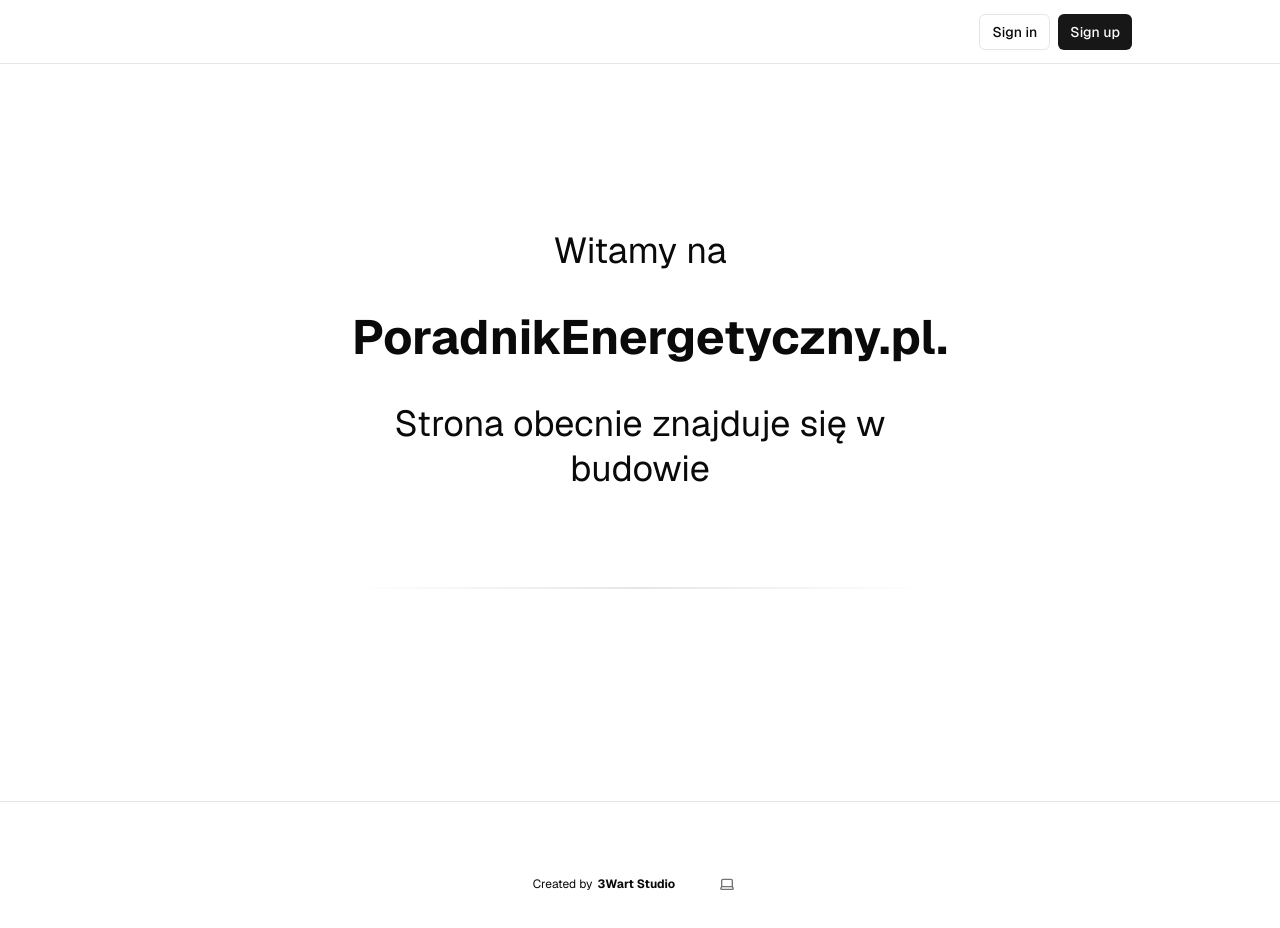
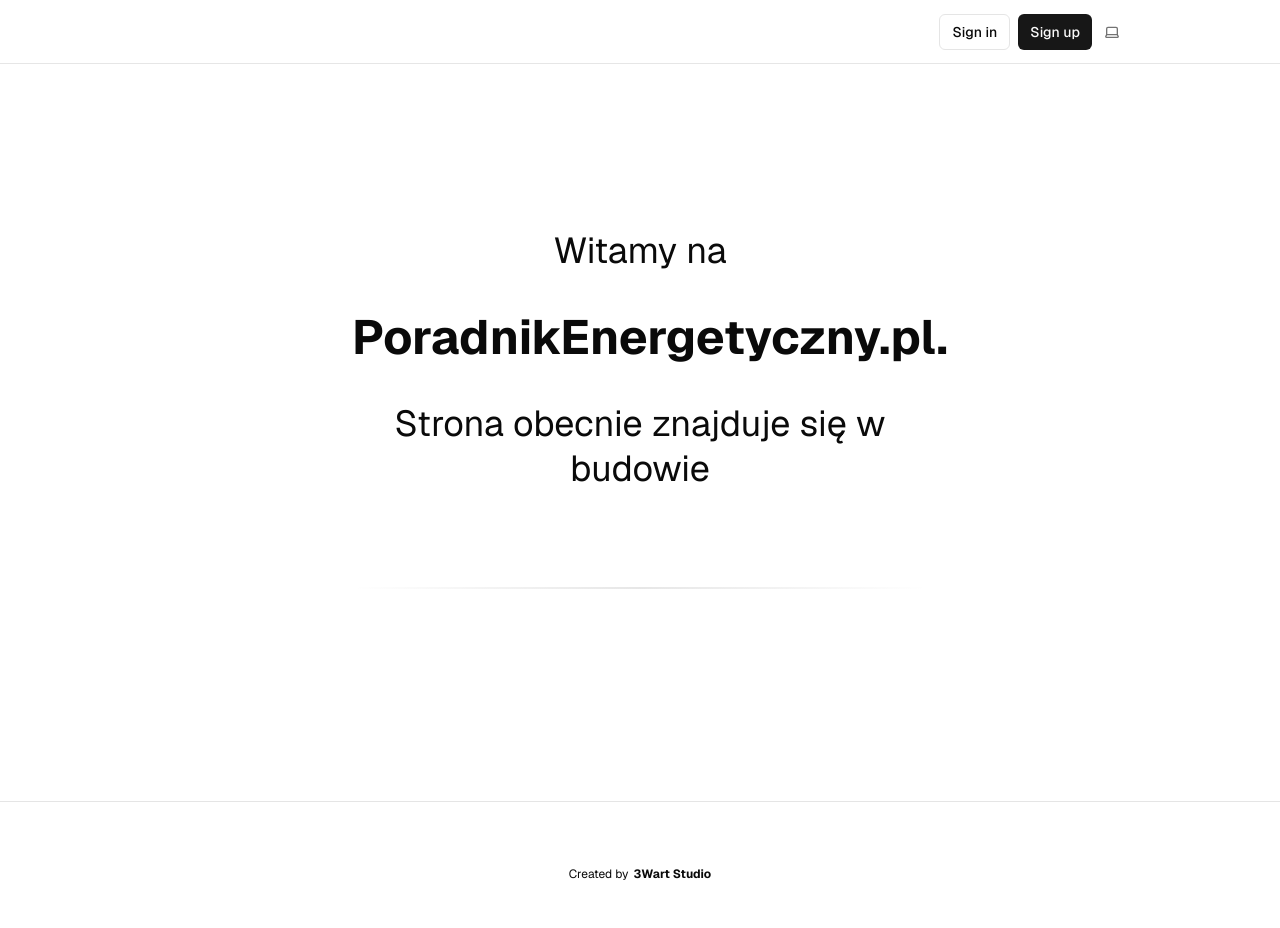
Before and after one commit to lymbf/poradnikenergetyczny, a Next.js app: page / in a window 1280 px wide. Shown: the top 928 px of the page. Built offline with nearby package versions, Linux system fonts and the light colour scheme; no server answers.

Commit message:
theme switcher moved to header

```diff
--- a/app/@header/page.tsx
+++ b/app/@header/page.tsx
@@ -1,14 +1,16 @@
 import {hasEnvVars} from "@/utils/supabase/check-env-vars";
 import {EnvVarWarning} from "@/components/env-var-warning";
 import HeaderAuth from "@/components/header-auth";
+import {ThemeSwitcher} from "@/components/theme-switcher";
 
 export default function Default() {
     return <nav className="w-full flex justify-center border-b border-b-foreground/10 h-16">
-        <div className="w-full max-w-5xl flex justify-between items-center p-3 px-5 text-sm">
+        <div className="w-full max-w-5xl flex justify-end items-center p-3 px-5 text-sm">
             <div className="flex gap-5 items-center font-semibold">
 
             </div>
             {!hasEnvVars ? <EnvVarWarning/> : <HeaderAuth/>}
+            <ThemeSwitcher/>
         </div>
     </nav>
 }
--- a/app/layout.tsx
+++ b/app/layout.tsx
@@ -56,7 +56,7 @@ export default function RootLayout({children, header}: Readonly<{
                                 3Wart Studio
                             </a>
                         </p>
-                        <ThemeSwitcher/>
+
                     </footer>
                 </div>
             </main>
```
